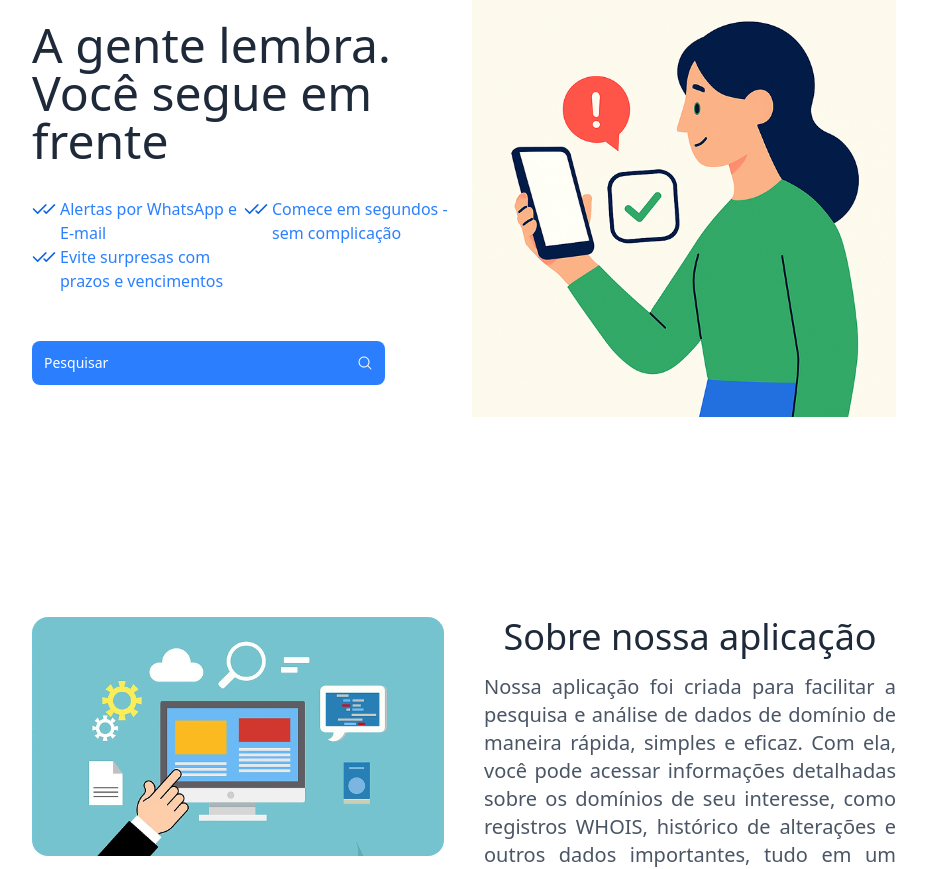
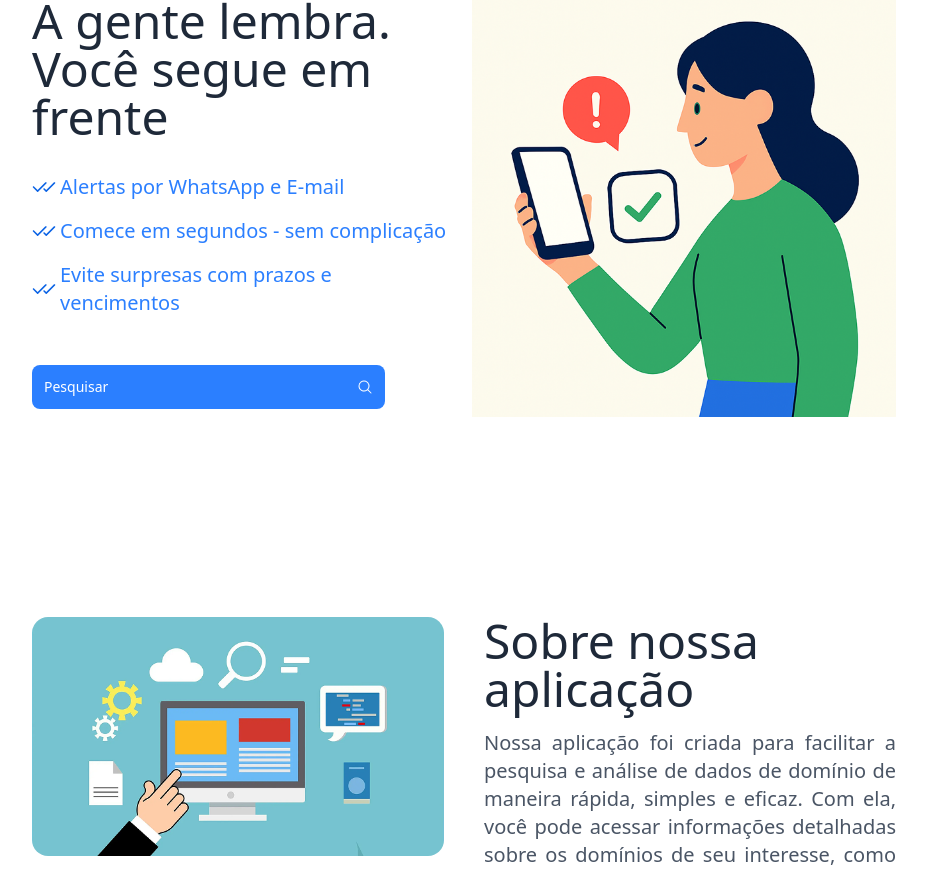
Before and after one commit to antoniowellington542/find-domain-landing-page, a Next.js app: page / in a window 1280 px wide. Shown: the part 135-1004 px from the top of the page, without its empty margins (176-1103 px from the left). Built offline with nearby package versions, Linux system fonts and the light colour scheme.

Commit message:
adjust layout

```diff
--- a/src/app/about.tsx
+++ b/src/app/about.tsx
@@ -8,17 +8,17 @@ const About = () => {
     return (
         <section id="about" className="flex items-center justify-center py-20">
             <div className="flex flex-1 flex-col lg:flex-row items-start justify-start gap-10">
-                <div className="flex flex-1/2 items-center justify-start">
+                <div className="flex flex-1/2 items-center justify-start order-2 md:order-1">
                     <Image
                         src={AboutImage}
                         alt="about image"
                         className="rounded-2xl"
                     />
                 </div>
-                <div className="flex flex-1/2">
+                <div className="flex flex-1/2 order-1 md:order-2">
                     <div className="flex flex-1 flex-col gap-8">
                         <div className="flex flex-col items-center gap-4">
-                            <h1 className="text-3xl lg:text-4xl text-gray-800 font-medium">Sobre nossa aplicação</h1>
+                            <h1 className="text-3xl md:text-5xl text-gray-800 font-medium">Sobre nossa aplicação</h1>
                             <p className="text-xl text-justify text-gray-600">
                                 Nossa aplicação foi criada para facilitar a pesquisa e análise de dados de domínio de maneira rápida, simples
                                 e eficaz. Com ela, você pode acessar informações detalhadas sobre os domínios de seu interesse, como
--- /dev/null
+++ b/src/app/components/Typing/index.tsx
@@ -0,0 +1,45 @@
+import React from "react";
+
+interface TypingTextProps {
+    text: string;
+    duration?: number; // em segundos
+}
+
+export const TypingText: React.FC<TypingTextProps> = ({ text, duration = 3 }) => {
+    const charCount = text.length;
+
+    return (
+        <>
+            <div
+                className="font-mono text-xl whitespace-nowrap overflow-hidden border-r-2 border-white inline-block"
+                style={{
+                    animation: `typing ${duration}s steps(${charCount}, end) forwards, blink 0.75s step-end infinite`,
+                }}
+            >
+                {text}
+            </div>
+
+            <style
+                jsx>{`
+                    @keyframes typing {
+                    from {
+                        width: 0;
+                    }
+                    to {
+                        width: 100%;
+                    }
+                    }
+
+                    @keyframes blink {
+                    0%, 100% {
+                        border-color: transparent;
+                    }
+                    50% {
+                        border-color: white;
+                    }
+                    }
+                `}
+            </style>
+        </>
+    );
+};
--- a/src/app/header.tsx
+++ b/src/app/header.tsx
@@ -6,43 +6,50 @@ import Image from "next/image"
 
 import HeaderImage from "@/assets/images/header.png"
 import ChecksIcon from "@/assets/checks_icon.svg"
+import usePageController from "@/app/usePageController"
 
 const Header = () => {
+    const {
+        handleGetDomainInfo,
+        searchvalue,
+        setSearchValue
+    } = usePageController()
+
     return (
         <section id="header" className="flex py-10 justify-center">
             <div className="flex flex-1 flex-col lg:flex-row items-center justify-center gap-4 py-10 lg:py-0">
                 <div className="flex flex-col flex-1/2 items-center justify-center gap-8">
                     <div className="flex flex-col gap-8">
                         <h1 className="text-3xl md:text-5xl text-left font-medium text-gray-800">A gente lembra. Você segue em frente</h1>
-                        <ul className="flex flex-col gap-4 lg:gap-0 text-gray-600 md:grid md:grid-cols-2">
+                        <ul className="flex flex-col gap-4 text-gray-600">
                             <li>
-                                <div className="flex flex-row items-start gap-1">
+                                <div className="flex flex-row items-center gap-1">
                                     <Image
                                         alt="header"
                                         src={ChecksIcon}
                                         className="h-6 w-6"
                                     />
-                                    <span className="text-[16px] text-wrap text-left text-blue-500">Alertas por WhatsApp e E-mail</span>
+                                    <span className="text-xl text-wrap text-left text-blue-500">Alertas por WhatsApp e E-mail</span>
                                 </div>
                             </li>
                             <li>
-                                <div className="flex flex-row items-start gap-1">
+                                <div className="flex flex-row items-center gap-1">
                                     <Image
                                         alt="header"
                                         src={ChecksIcon}
                                         className="h-6 w-6"
                                     />
-                                    <span className="text-[16px] text-wrap text-left text-blue-500">Comece em segundos - sem complicação</span>
+                                    <span className="text-xl text-wrap text-left text-blue-500">Comece em segundos - sem complicação</span>
                                 </div>
                             </li>
                             <li>
-                                <div className="flex flex-row items-start gap-1">
+                                <div className="flex flex-row items-center gap-1">
                                     <Image
                                         alt="header"
                                         src={ChecksIcon}
                                         className="h-6 w-6"
                                     />
-                                    <span className="text-[16px] text-wrap text-left text-blue-500">Evite surpresas com prazos e vencimentos</span>
+                                    <span className="text-xl text-wrap text-left text-blue-500">Evite surpresas com prazos e vencimentos</span>
                                 </div>
                             </li>
                         </ul>
@@ -53,10 +60,17 @@ const Header = () => {
                                 <Input
                                     type="text"
                                     placeholder="Pesquisar"
-                                    className="p-3 w-full text-sm text-white rounded-lg bg-blue-500 placeholder:text-white outline-none"
+                                    className="p-3 w-full text-sm text-white rounded-lg bg-blue-500 placeholder:text-white"
+                                    value={searchvalue}
+                                    onChange={(event) => {
+                                        setSearchValue(event.currentTarget.value)
+                                    }}
                                 />
                                 <div className="absolute right-3 top-1/2 -translate-y-1/2 h-4 w-4">
-                                    <Search className="size-4 text-white" />
+                                    <Search
+                                        className="size-4 text-white hover:text-gray-500 cursor-pointer"
+                                        onClick={handleGetDomainInfo}
+                                    />
                                 </div>
                             </div>
                         </div>
--- a/src/app/plans.tsx
+++ b/src/app/plans.tsx
@@ -97,7 +97,7 @@ const Plans = () => {
         <section id="plans" className="flex items-center justify-center py-10">
             <div className="flex flex-1 flex-col items-center justify-items gap-2">
                 <span className="text-3xl lg:text-5xl text-gray-800 font-medium">Planos</span>
-                <div className="w-full flex flex-1 flex-col lg:flex-row items-center justify-center lg:justify-between py-12">
+                <div className="flex flex-1 flex-col lg:flex-row items-center justify-center gap-10 py-12">
                     {plans.map((plan, index) => (
                         <PlanCard
                             key={index}
```
